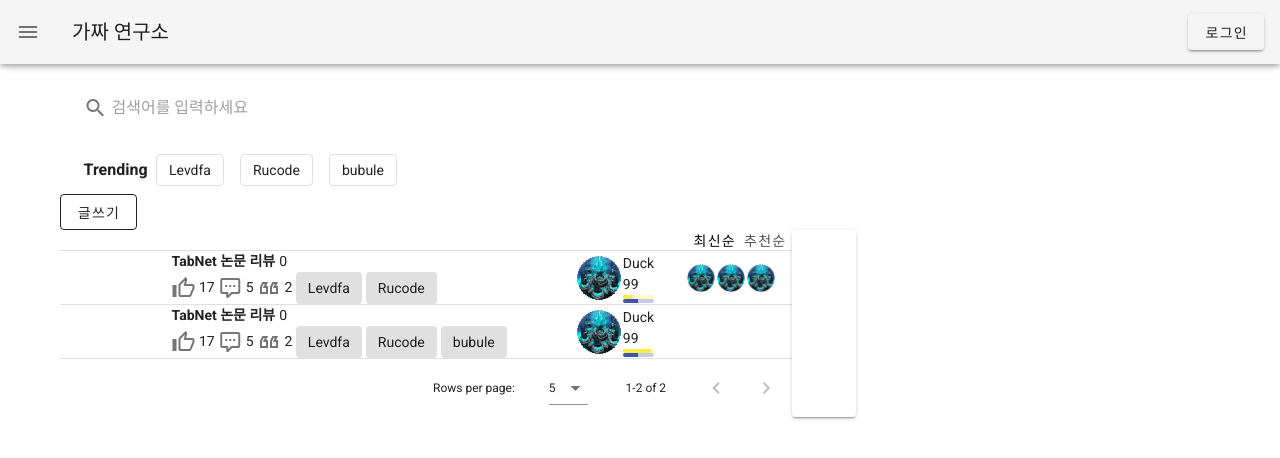
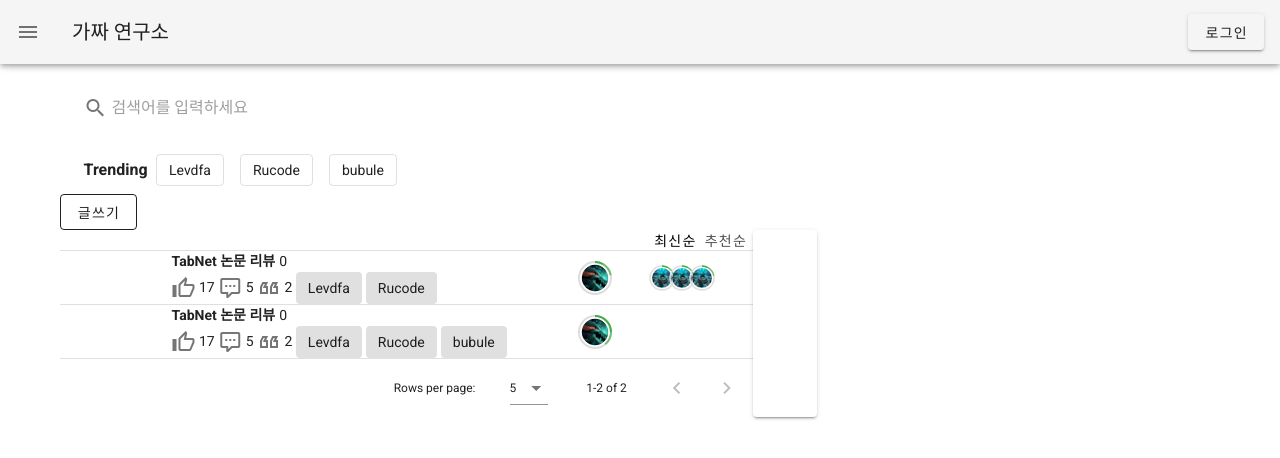
Before and after one commit to pseudolab/PseudoFront, a Nuxt app: page /archive in a window 1280 px wide. Shown: the top 458 px of the page. Built offline with nearby package versions, Linux system fonts and the light colour scheme.

Commit message:
Update: Table.vue에 UserProfile.vue 컴포넌트 적용

```diff
--- a/components/common/Table.vue
+++ b/components/common/Table.vue
@@ -46,45 +46,29 @@
 
       <template v-slot:[`item.writer`]="{ item }">
         <div class="table__writer">
-          <v-avatar>
-            <img
-              :src="require(`~/assets/img/${item.writer.icon}`)"
-              alt="icon img"
-            />
-          </v-avatar>
-          <div>
-            <div>
-              {{ item.writer.name }}
-            </div>
-            <div>
-              {{ item.writer.level }}
-            </div>
-            <div>
-              <v-progress-linear
-                color="yellow"
-                :value="item.writer.exp"
-                rounded
-              />
-            </div>
-            <div>
-              <v-progress-linear
-                color="indigo"
-                :value="item.writer.accumulation"
-                rounded
-              />
-            </div>
-          </div>
+          <UserProfile
+            :img-url="require('~/assets/img/test.png')"
+            exp-color="#3cb043"
+            :exp="item.writer.exp"
+            :remain-exp="item.writer.accumulation"
+            :width="40"
+            :is-animation="true"
+          />
         </div>
       </template>
       <template v-slot:[`item.contributer`]="{ item }">
-        <div class="table__contributer">
-          <v-avatar
+        <div class="table--contributer">
+          <UserProfile
             v-for="{ icon, name } in item.contributer"
             :key="name"
-            size="30"
-          >
-            <img :src="require(`~/assets/img/${icon}`)" alt="icon img" />
-          </v-avatar>
+            class="table--contributer__profile"
+            :img-url="require(`~/assets/img/${icon}`)"
+            exp-color="#3cb043"
+            :exp="item.writer.exp"
+            :remain-exp="item.writer.accumulation"
+            :width="30"
+            :is-animation="false"
+          />
         </div>
       </template>
     </v-data-table>
@@ -95,7 +79,11 @@
   Table은 단순히 보여주는 용도로만 사용 됨.
 */
 // TODO: pagenation하는 부분을 밖으로 빼내야 함
+import UserProfile from '@/components/common/UserProfile.vue'
 export default {
+  components: {
+    UserProfile,
+  },
   props: {
     tableData: {
       type: Array,
@@ -150,6 +138,18 @@ export default {
     justify-content: center;
     align-items: center;
   }
+  &--contributer {
+    display: flex;
+    position: relative;
+    &__profile {
+      @for $i from 1 to 4 {
+        &:nth-child(#{$i}) {
+          position: relative;
+          left: calc(10px - 10px * #{$i});
+        }
+      }
+    }
+  }
   &--sort {
     &__btn {
       margin: 0 3px 0 0 !important;
```
